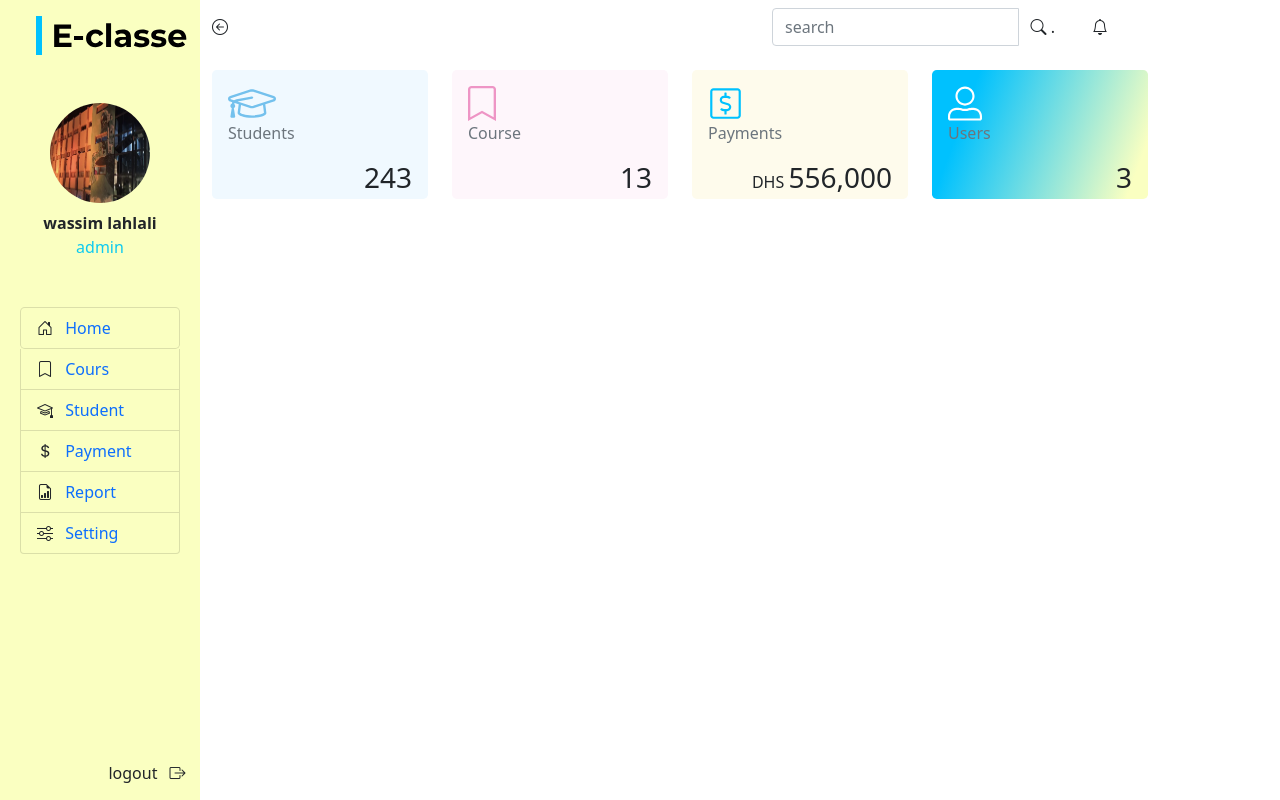
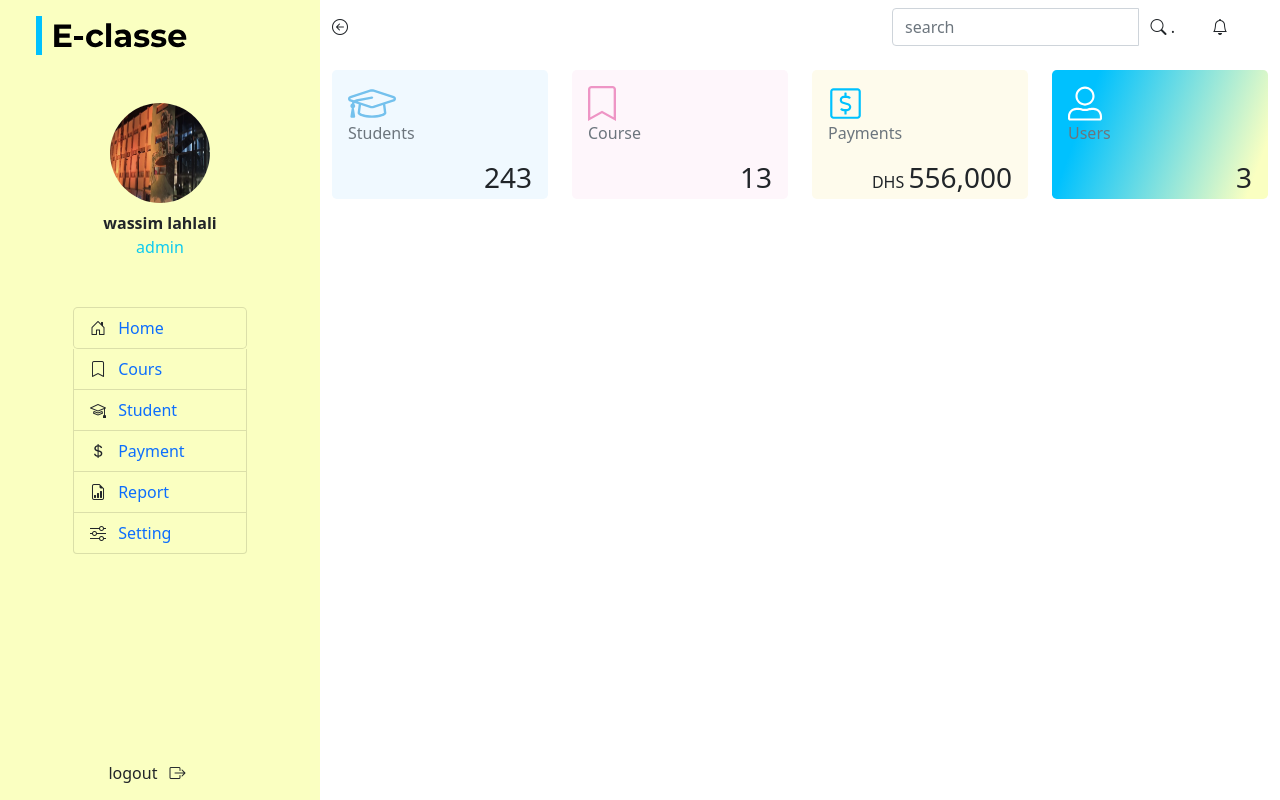
Before and after one commit to lahlaliwassim2/E-LEARNING-APPLICATION-V1.4-php-, a PHP site: page /dashbords.php in a window 1280 px wide. Run offline with PHP 8.4, Linux system fonts and the light colour scheme; some libraries are stand-ins or nearby versions.

Commit message:
rendre ma page responsive pour s adapter a n importe quel format d ecran

```diff
--- a/assets/css/styile.css
+++ b/assets/css/styile.css
@@ -6,8 +6,8 @@
     max-width: 375px;
 }
 .clm3{
-    min-width: fit-content;
-    max-width: 200PX;
+    /* min-width: fit-content;
+    max-width: 200PX; */
     background-color :#FAFFC1;
 }
 .cls1{
@@ -67,7 +67,7 @@
 @media(max-width : 300px))
 {
     .clm3 {
-        min-width: fit-content;
+        /* min-width: fit-content; */
         max-width: initial;
         background-color: #FAFFC1;
     }
```
